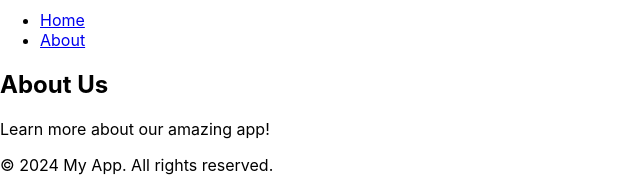
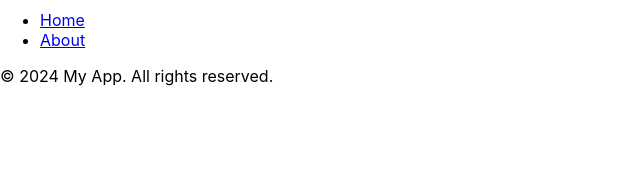
Before and after one commit to multumInParvo/OCP8_kasa_react, a React (Create React App) app: page /about in a window 1280 px wide. Shown: the part 392-581 px from the top of the page, without its empty margins (0-640 px from the left). Built offline with nearby package versions, Linux system fonts and the light colour scheme.

Commit message:
removed unnecessary elements

```diff
--- a/src/pages/AboutPage.js
+++ b/src/pages/AboutPage.js
@@ -4,9 +4,7 @@ import React from 'react';
 function AboutPage() {
   return (
     <div>
-      {/* Content of the about page */}
-      <h2>About Us</h2>
-      <p>Learn more about our amazing app!</p>
+
     </div>
   );
 }
```
